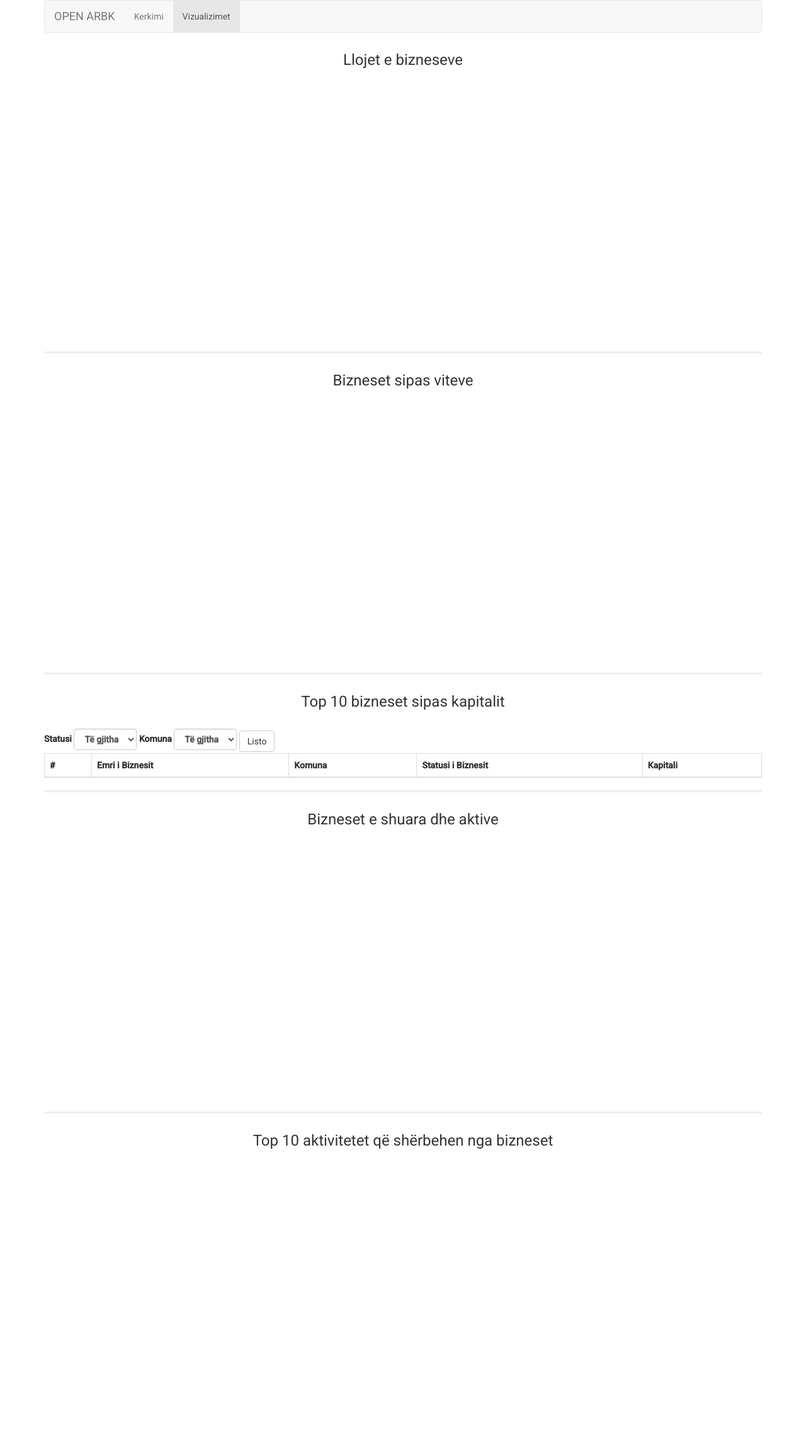
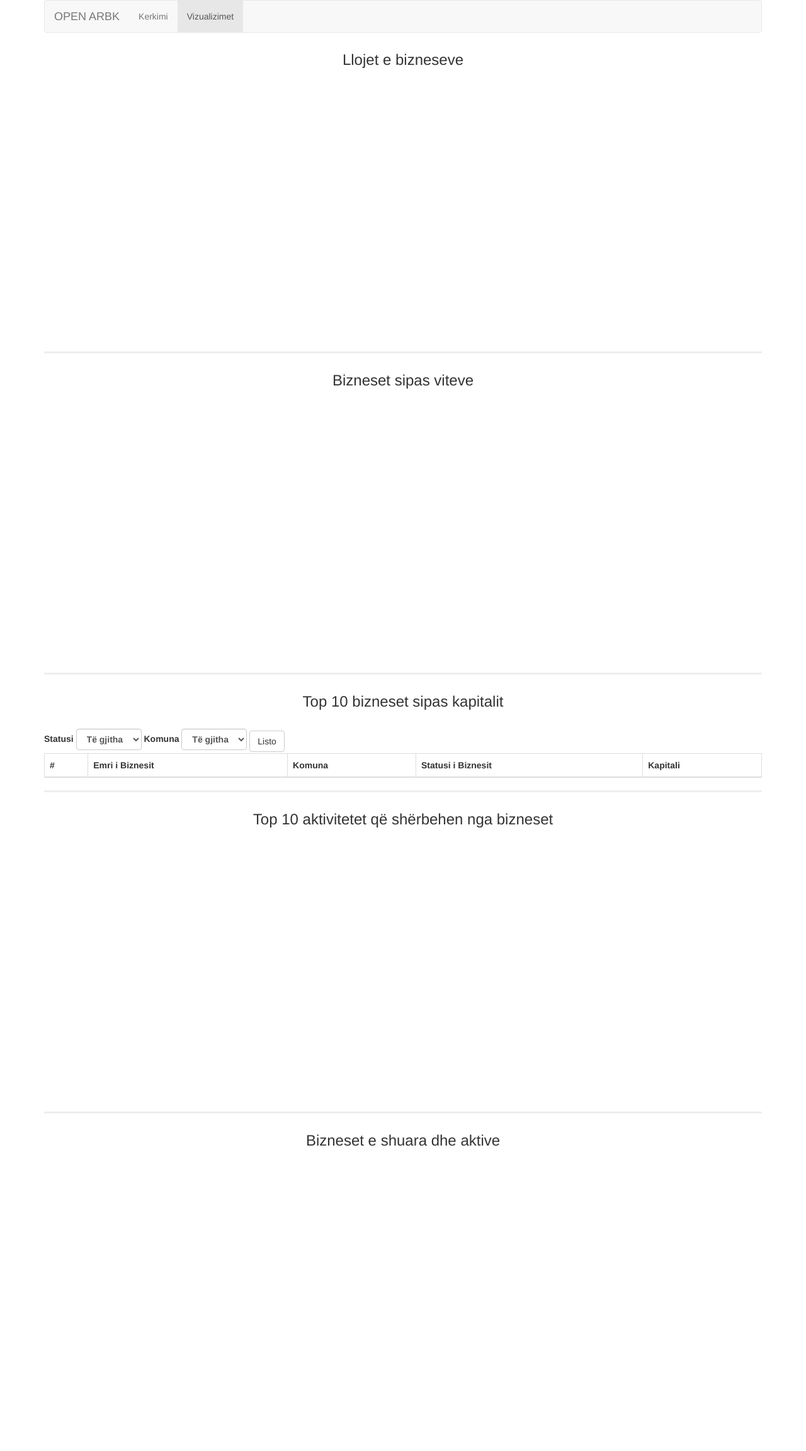
Before and after one commit to diamanthaxhimusa/open-arbk, a Flask app: page /visualization in a window 1280 px wide. Shown: the whole page at 63% size. Run offline with Flask 2, Linux system fonts and the light colour scheme; data that the repository does not hold is empty; some libraries are stand-ins or nearby versions.

Commit message:
minor fixes

```diff
--- a/app/static/css/custom_style.css
+++ b/app/static/css/custom_style.css
@@ -1,6 +1,3 @@
-* {
-	font-family: 'Roboto', sans-serif;
-}
 .loader {
 	position: fixed;
 	left: 0px;
@@ -17,7 +14,7 @@
 
 .headers{
 	text-align: center;
-	font-weight: 400;
+	font-weight: 500;
 }
 
 /*#topname{
--- a/app/static/js/top_activities.js
+++ b/app/static/js/top_activities.js
@@ -14,6 +14,9 @@ $(document).ready(function(){
 
         title: {
             text: ''
+        },
+        legend: {
+            enabled: false
         },
         yAxis: {
           title: {
--- a/app/templates/layout.html
+++ b/app/templates/layout.html
@@ -5,9 +5,10 @@
     <meta http-equiv="X-UA-Compatible" content="IE=edge">
     <meta name="viewport" content="width=device-width, initial-scale=1">
     <title>Open ARBK</title>
-    <script src="https://code.highcharts.com/highcharts.js"></script>
+    <script src="https://code.highcharts.com/stock/highstock.js"></script>
+    <script src="https://code.highcharts.com/stock/modules/exporting.js"></script>
     <script src="https://code.highcharts.com/modules/data.js"></script>
-    <link href="https://fonts.googleapis.com/css?family=Roboto:300,400,500" rel="stylesheet">
+    <link href="https://fonts.googleapis.com/css?family=Open+Sans:300,400" rel="stylesheet">
     <link href="https://maxcdn.bootstrapcdn.com/bootstrap/3.3.7/css/bootstrap.min.css" rel="stylesheet">
     <script src="https://ajax.googleapis.com/ajax/libs/jquery/1.12.4/jquery.min.js"></script>
     <link href="{{ url_for('static', filename='css/custom_style.css') }}" rel="stylesheet" />
--- a/app/templates/visualizations.html
+++ b/app/templates/visualizations.html
@@ -15,13 +15,13 @@
     {% include 'visualizations/top10.html' %}
 </div>
 <hr style="border-width: 3px;">
+<div class="con5" style="margin-top:30px; margin-bottom: 50px;">
+    <h3 class="headers">Top 10 aktivitetet që shërbehen nga bizneset</h3>
+    <div id="container4" style="min-width: 310px; margin-top:30px !important; height: 400px; max-width: 100%; margin: 0 auto">
+</div>
+<hr style="border-width: 3px;">
 <div class="con4" style="margin-top:30px">
     <h3 class="headers">Bizneset e shuara dhe aktive</h3>
     <div id="container3" style="min-width: 310px; margin-top:30px !important; height: 400px; max-width: 600px; margin: 0 auto">
 </div>
-<hr style="border-width: 3px;">
-<div class="con5" style="margin-top:30px; margin-bottom: 50px;">
-    <h3 class="headers">Top 10 aktivitetet që shërbehen nga bizneset</h3>
-    <div id="container4" style="min-width: 310px; margin-top:30px !important; height: 400px; max-width: 100%; margin: 0 auto">
-</div>
 {% endblock %}
```
